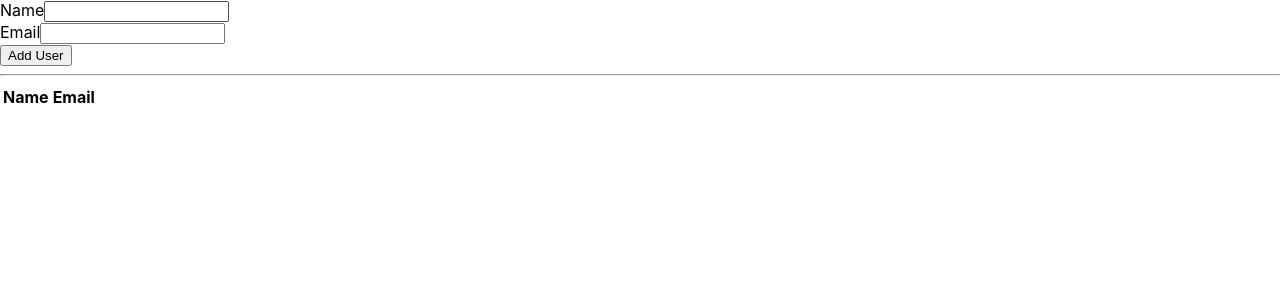
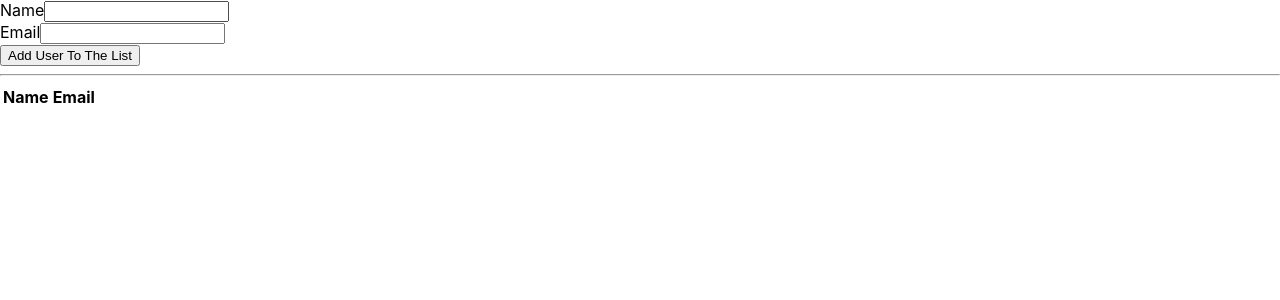
Before and after one commit to PongKaiser/users-js-testing, a React (Create React App) app: page / in a window 1280 px wide. Shown: the top 300 px of the page. Built offline with nearby package versions, Linux system fonts and the light colour scheme.

Commit message:
Change Add User Button

```diff
--- a/src/UserForm.js
+++ b/src/UserForm.js
@@ -29,7 +29,7 @@ const UserForm = ({ onAddUser }) => {
           onChange={(e) => setEmail(e.target.value)}
         />
       </div>
-      <button>Add User</button>
+      <button>Add User To The List</button>
     </form>
   );
 };
```
